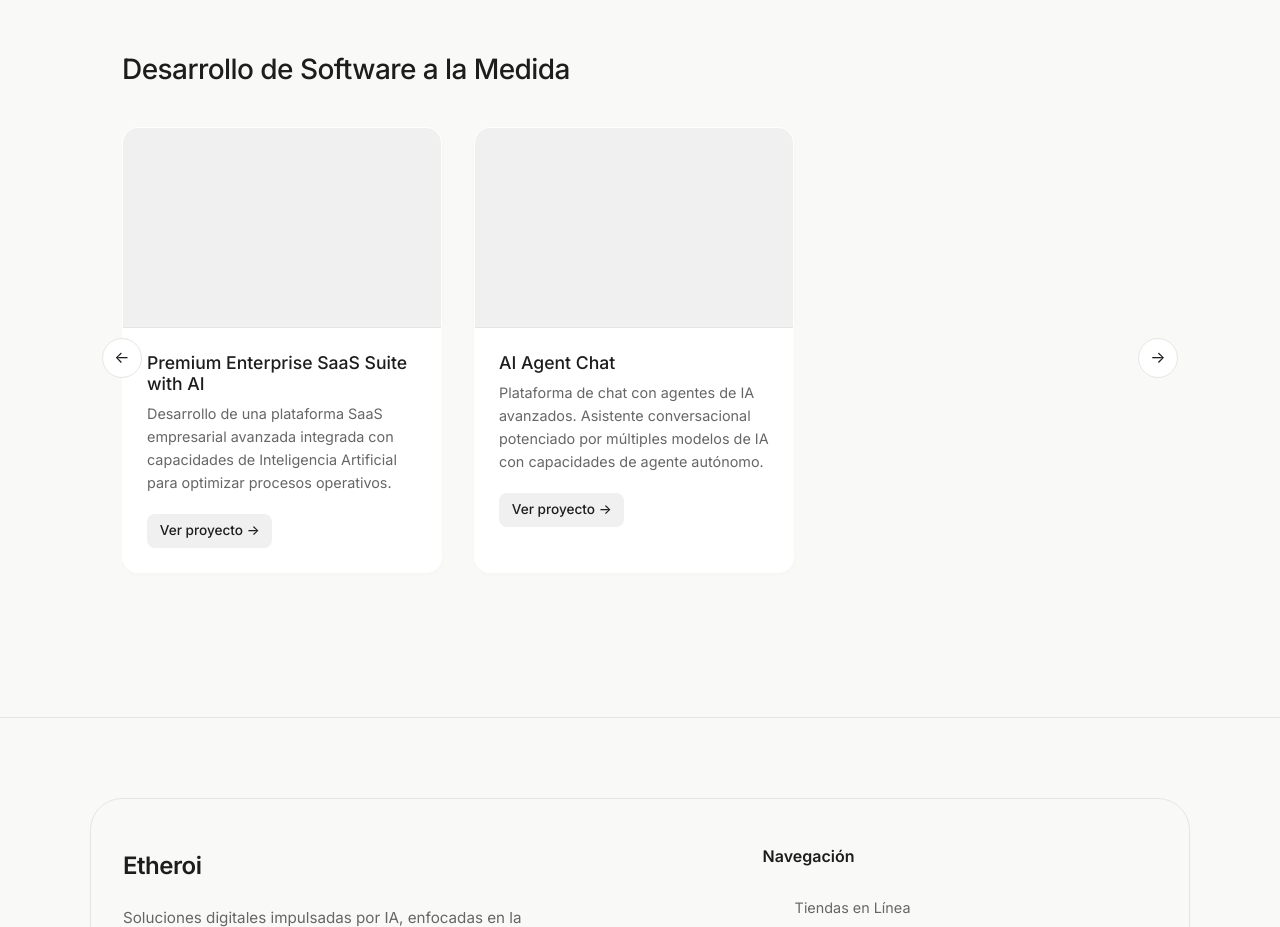
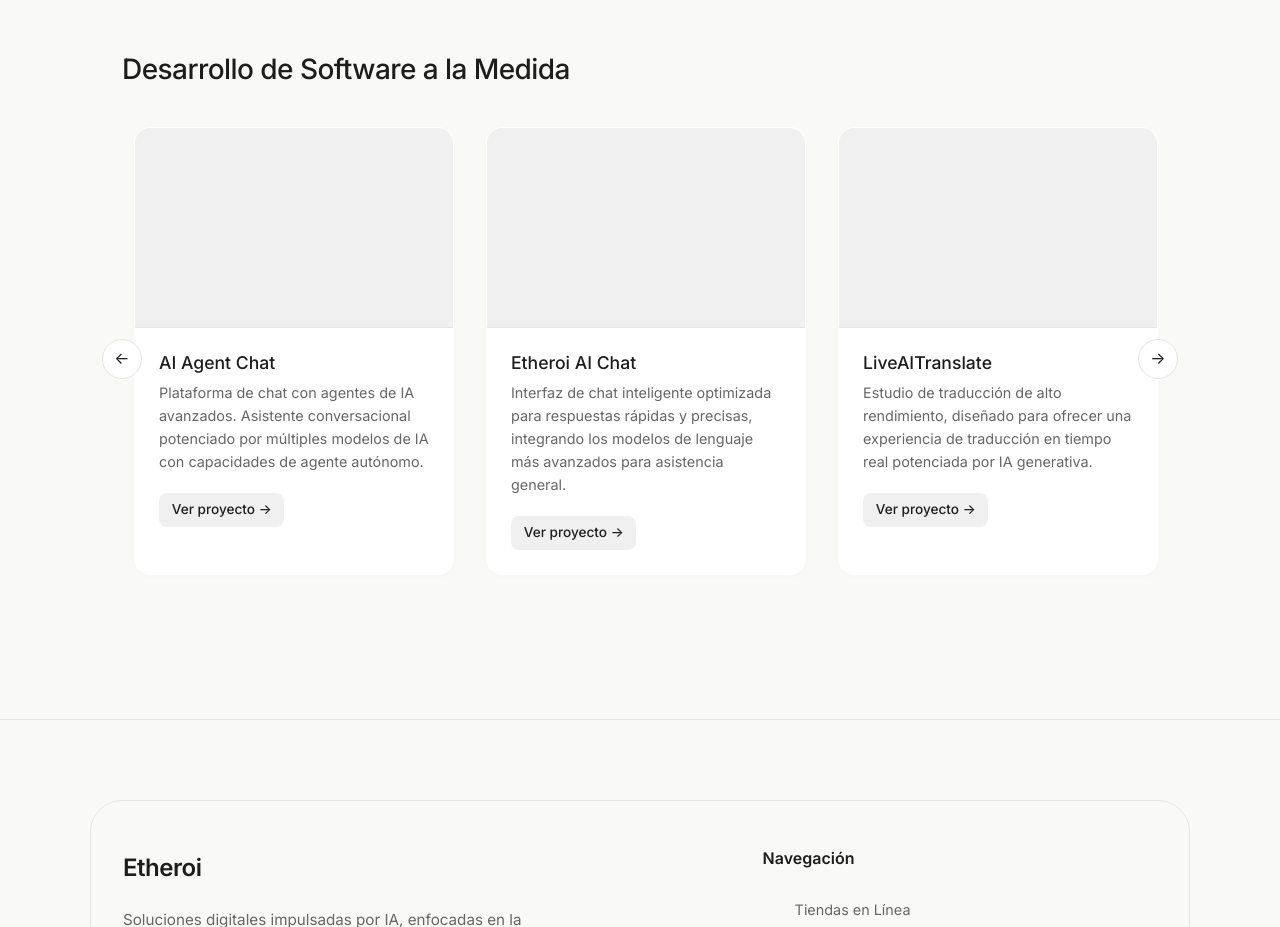
Before and after one commit to developerjeremylive/web-etheroi, a website: page index.html in a window 1280 px wide. Shown: the part 1620-2547 px from the top of the page. Drawn offline with nearby package versions, Linux system fonts and the light colour scheme; animation ran at ten frames a second.

Commit message:
add more products

```diff
--- a/index.html
+++ b/index.html
@@ -223,7 +223,7 @@
                         <div class="project-info">
                             <h3>Premium Enterprise SaaS Suite with AI</h3>
                             <p>Desarrollo de una plataforma SaaS empresarial avanzada integrada con capacidades de Inteligencia Artificial para optimizar procesos operativos.</p>
-                            <a href="https://www.etheroi.com/#AI-Powered%20Software%20Solutions" class="project-link">Ver proyecto →</a>
+                            <a href="https://etheroi.com" class="project-link">Ver proyecto →</a>
                         </div>
                     </div>
                     <div class="project-card flex-shrink-0" data-solution="Desarrollo de una plataforma de chat avanzada que permite la interacción con múltiples modelos de IA, implementando capacidades de agente autónomo para resolver tareas complejas y brindar asistencia conversacional inteligente." data-tech="Cloudflare AI, Gemini, LangChain, React">
@@ -232,6 +232,22 @@
                             <h3>AI Agent Chat</h3>
                             <p>Plataforma de chat con agentes de IA avanzados. Asistente conversacional potenciado por múltiples modelos de IA con capacidades de agente autónomo.</p>
                             <a href="https://agent.etheroi.com" class="project-link">Ver proyecto →</a>
+                        </div>
+                    </div>
+                    <div class="project-card flex-shrink-0" data-solution="Implementación de una interfaz de usuario fluida y responsiva conectada a una infraestructura de LLMs de alto rendimiento, garantizando baja latencia y alta disponibilidad." data-tech="React, Node.js, Cloudflare AI, Tailwind CSS">
+                        <div class="project-image"></div>
+                        <div class="project-info">
+                            <h3>Etheroi AI Chat</h3>
+                            <p>Interfaz de chat inteligente optimizada para respuestas rápidas y precisas, integrando los modelos de lenguaje más avanzados para asistencia general.</p>
+                            <a href="https://chat.etheroi.com/" class="project-link">Ver proyecto →</a>
+                        </div>
+                    </div>
+                    <div class="project-card flex-shrink-0" data-solution="Implementación de un sistema de procesamiento de audio y texto con baja latencia, permitiendo traducciones fluidas en tiempo real y una alta capacidad de personalización según el caso de uso." data-tech="React, WebSockets, AI Generative APIs, Node.js">
+                        <div class="project-image"></div>
+                        <div class="project-info">
+                            <h3>LiveAITranslate</h3>
+                            <p>Estudio de traducción de alto rendimiento, diseñado para ofrecer una experiencia de traducción en tiempo real potenciada por IA generativa.</p>
+                            <a href="https://liveaitranslate.etheroi.com/" class="project-link">Ver proyecto →</a>
                         </div>
                     </div>
                 </div>
```
